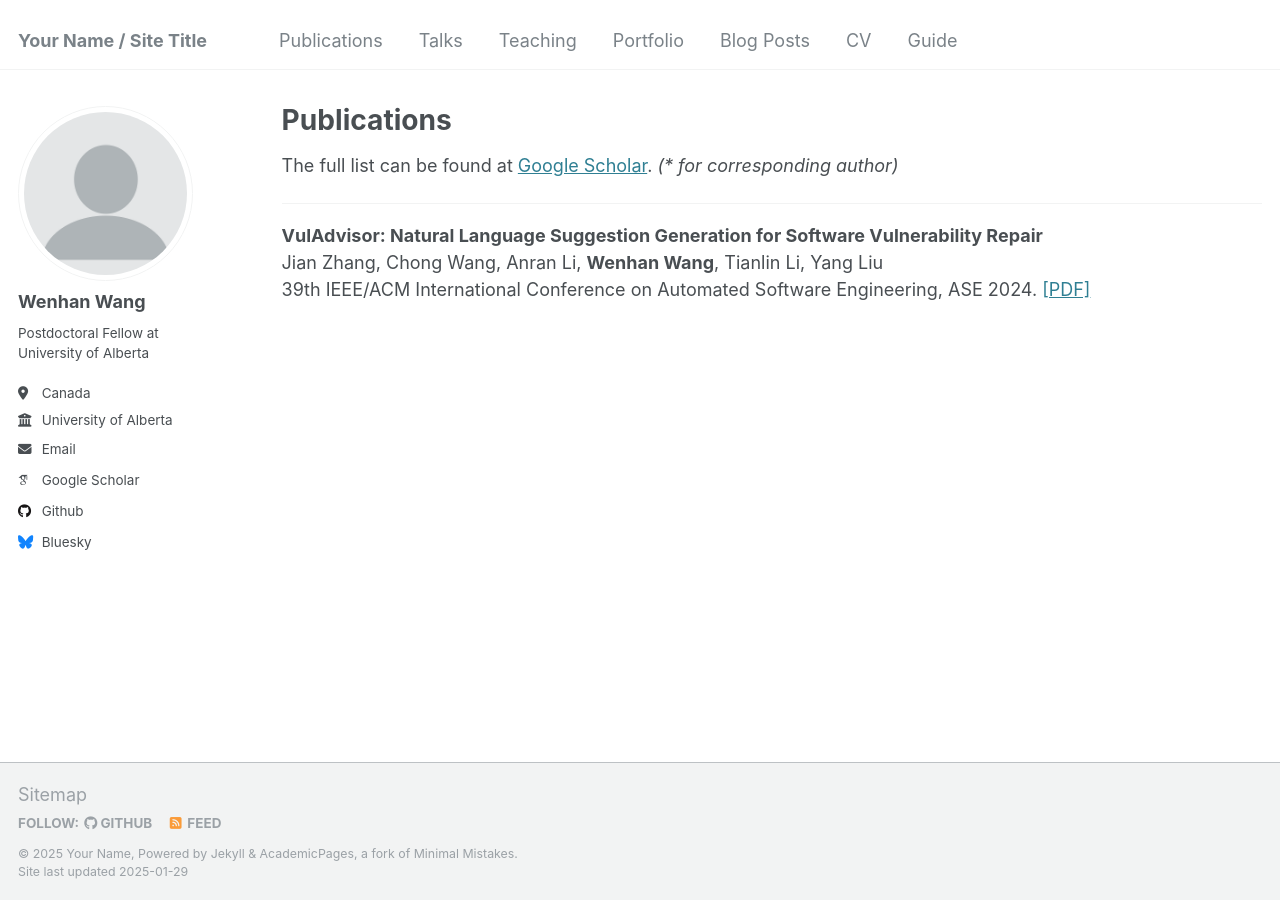
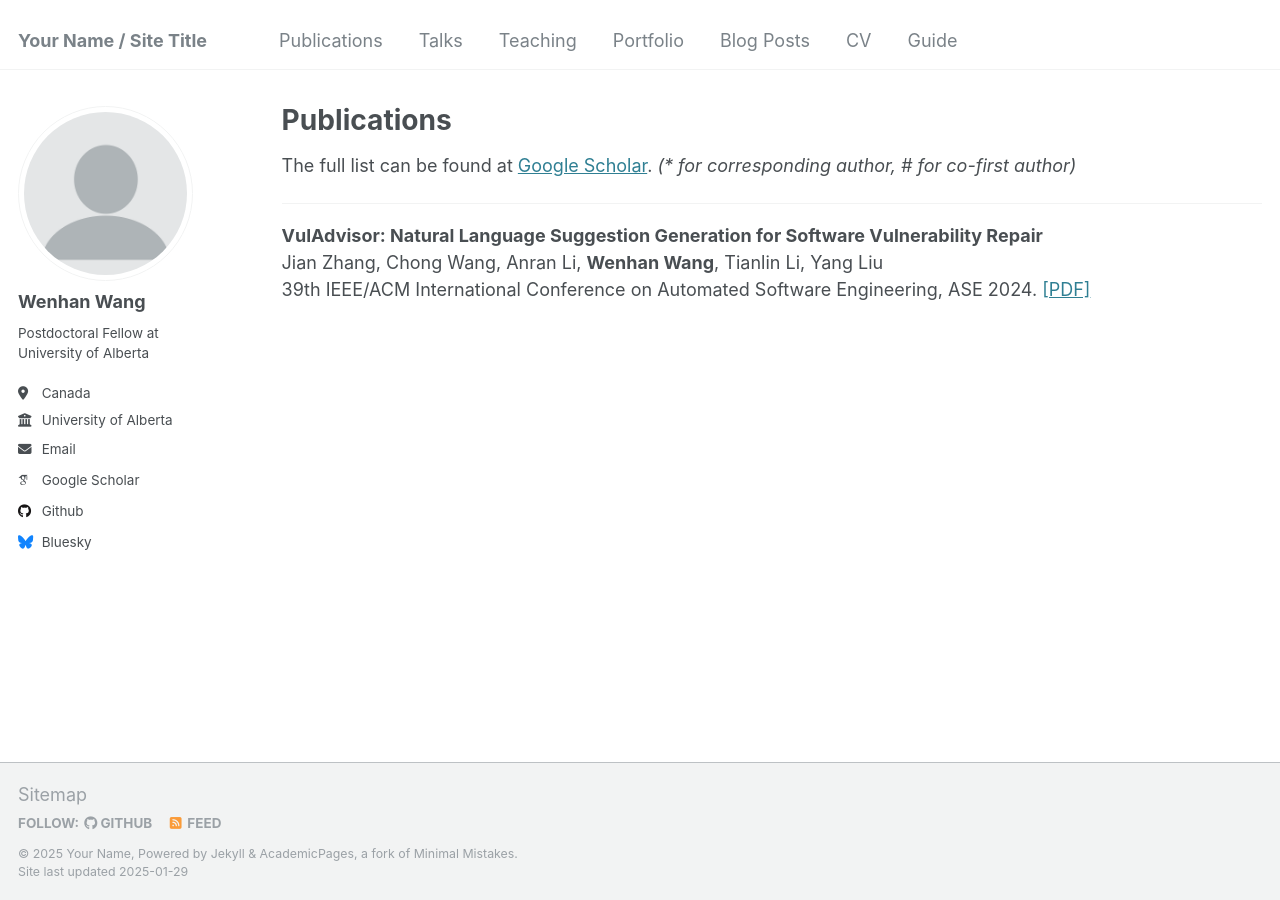
Before and after one commit to jacobwwh/jacobwwh.github.io, a Jekyll site: the page built from _pages/publications.md, in a window 1280 px wide. Built offline with Jekyll 4.4.1, drawn with Linux system fonts in a browser that asks for light colours; some web fonts are replaced.

Commit message:
Update publications.md

```diff
--- a/_pages/publications.md
+++ b/_pages/publications.md
@@ -10,7 +10,7 @@ redirect_from:
   - /publications.html
 ---
 
-The full list can be found at <a href="https://scholar.google.com/citations?user=ki1y5TQAAAAJ&hl=en">Google Scholar</a>. <i>(* for corresponding author)</i>
+The full list can be found at <a href="https://scholar.google.com/citations?user=wOFP-oUAAAAJ&hl">Google Scholar</a>. <i>(* for corresponding author, # for co-first author)</i>
 
 ---
  **VulAdvisor: Natural Language Suggestion Generation for Software Vulnerability Repair**
```
